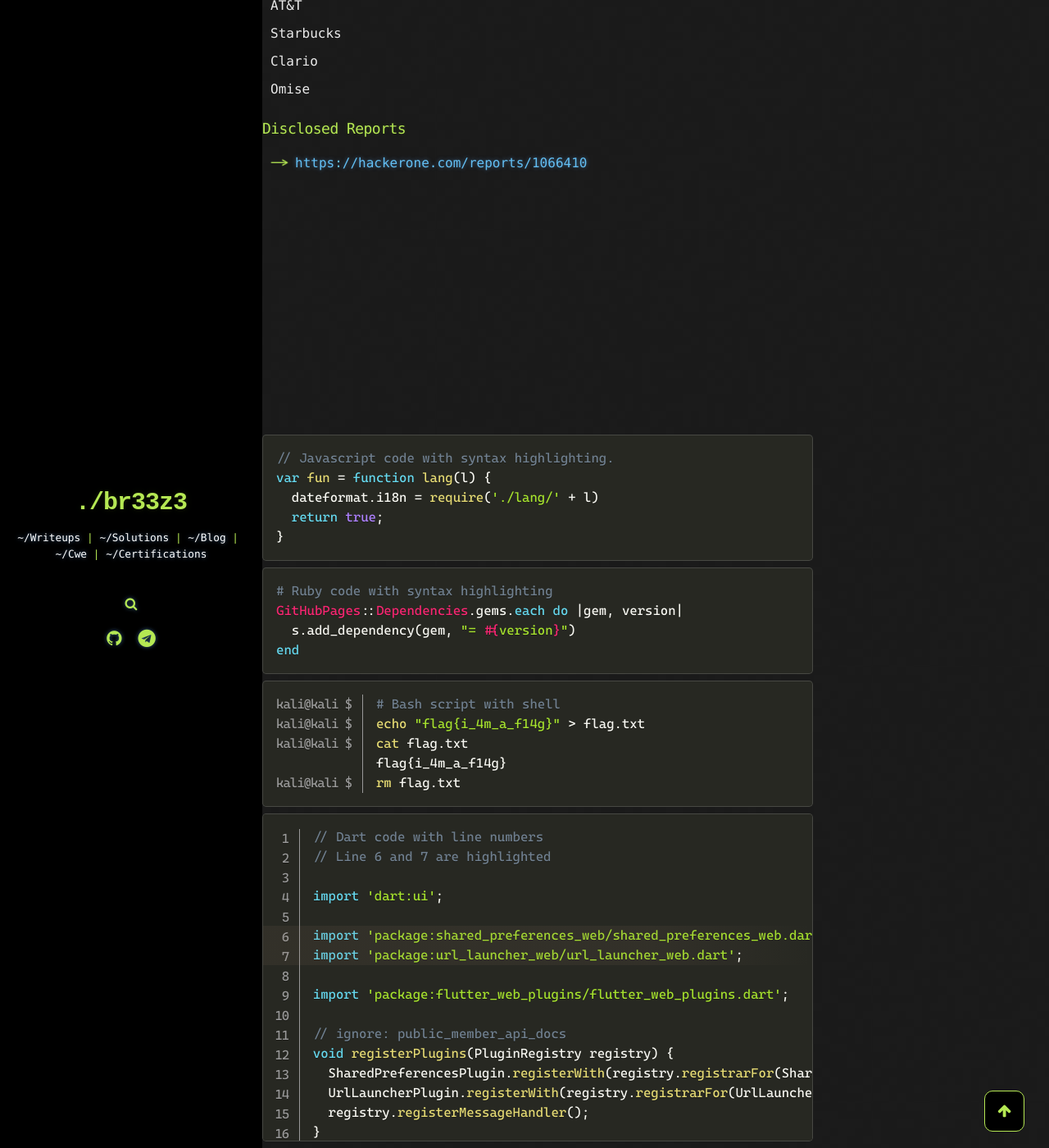
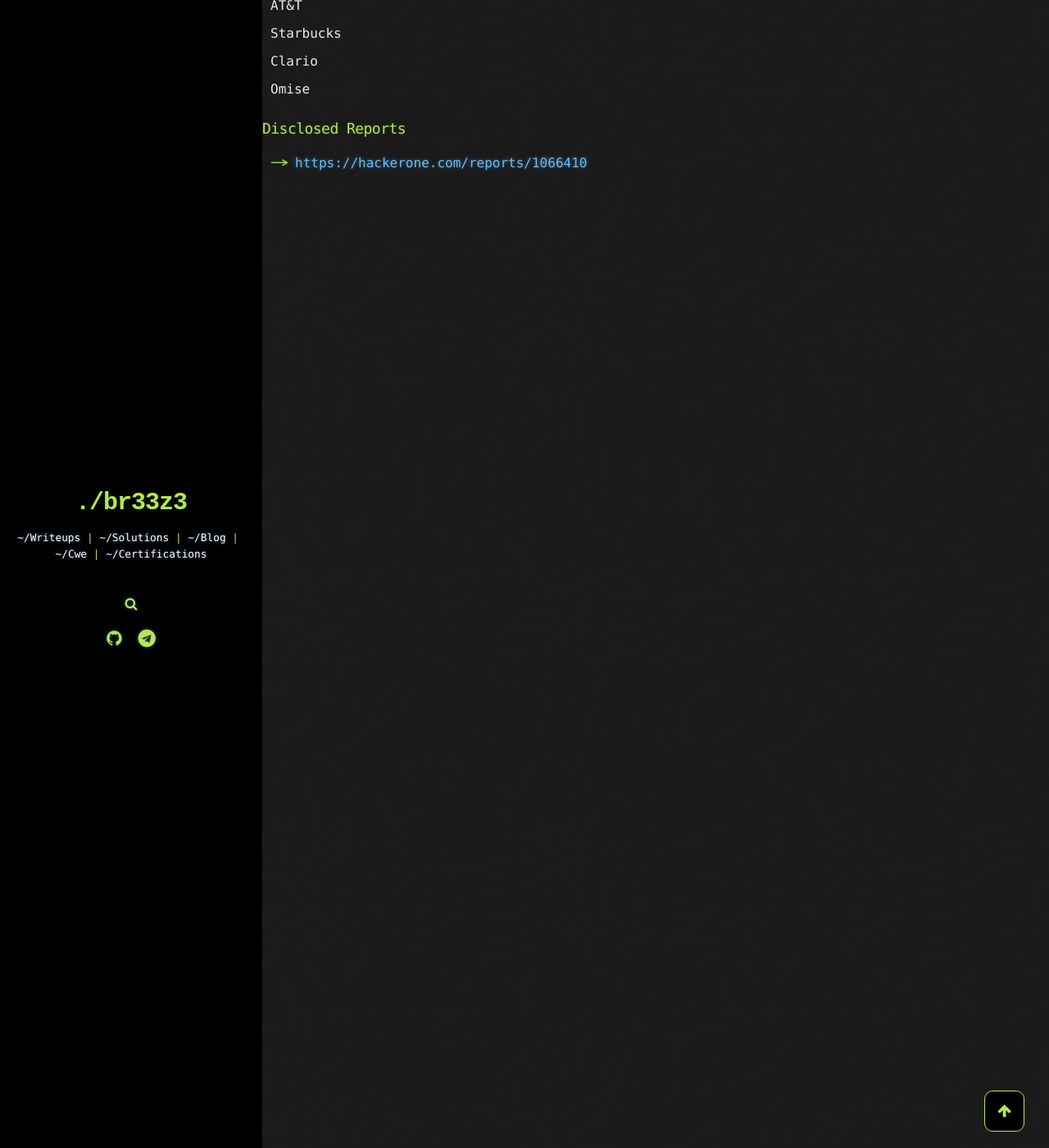
Before and after one commit to br33z3/br33z3.github.io, a Jekyll site: the page built from _pages/index.md, in a window 1280 px wide and 1400 px high, scrolled down 1316 px. Shown: the whole window at 82% size. Built offline with Jekyll 4.4.1, drawn with Linux system fonts in a browser that asks for light colours; comment, search, counter and statistics services are not loaded.

Commit message:
Update index.md

````diff
--- a/_pages/index.md
+++ b/_pages/index.md
@@ -42,55 +42,3 @@ References;<br />
 ### Disclosed Reports
 
 *   [https://hackerone.com/reports/1066410](https://hackerone.com/reports/1066410)
-
-
-<br /><br /><br /><br /><br /><br /><br /><br /><br /><br /><br /><br />
-
-
-
-
-```js
-// Javascript code with syntax highlighting.
-var fun = function lang(l) {
-  dateformat.i18n = require('./lang/' + l)
-  return true;
-}
-```
-
-```ruby
-# Ruby code with syntax highlighting
-GitHubPages::Dependencies.gems.each do |gem, version|
-  s.add_dependency(gem, "= #{version}")
-end
-```
-
-<pre
-  class="command-line"
-  data-prompt="kali@kali $"
-  data-output="4"
-><code class="language-bash"># Bash script with shell
-echo "flag{i_4m_a_f14g}" > flag.txt
-cat flag.txt
-flag{i_4m_a_f14g}
-rm flag.txt</code>
-</pre>
-
-<pre class="line-numbers"
-  data-start="1"
-  data-line="6-7"
-><code class="language-dart">// Dart code with line numbers
-// Line 6 and 7 are highlighted
-
-import 'dart:ui';
-
-import 'package:shared_preferences_web/shared_preferences_web.dart';
-import 'package:url_launcher_web/url_launcher_web.dart';
-
-import 'package:flutter_web_plugins/flutter_web_plugins.dart';
-
-// ignore: public_member_api_docs
-void registerPlugins(PluginRegistry registry) {
-  SharedPreferencesPlugin.registerWith(registry.registrarFor(SharedPreferencesPlugin));
-  UrlLauncherPlugin.registerWith(registry.registrarFor(UrlLauncherPlugin));
-  registry.registerMessageHandler();
-}</code></pre>
````
